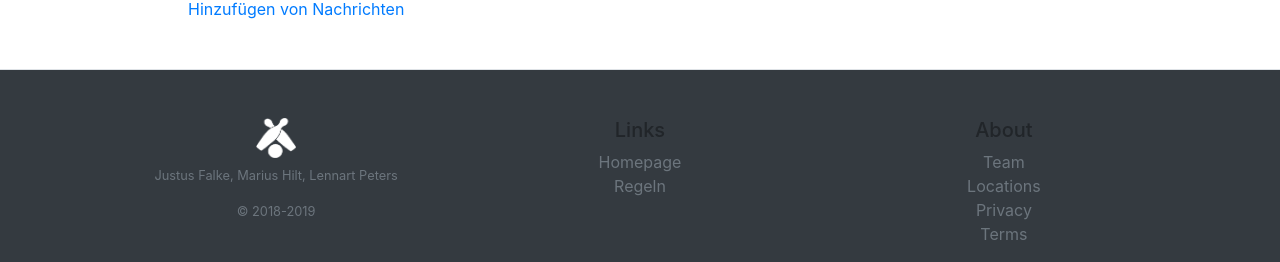
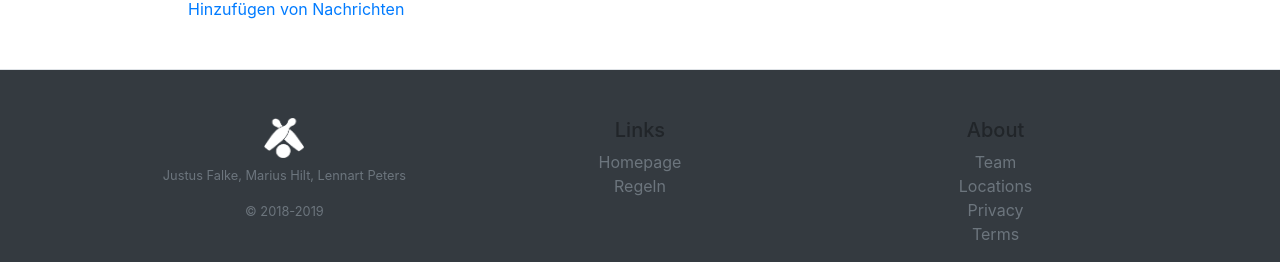
Before and after one commit to JustusFAusS/KC-Dauerstramm, a PHP site: page /html/homepage/index.php in a window 1280 px wide. Shown: the part 917-1179 px from the top of the page. Run offline with PHP 8.4, Linux system fonts and the light colour scheme.

Commit message:
Kleinere Anpassungen an der Homepage

```diff
--- a/html/homepage/footer.php
+++ b/html/homepage/footer.php
@@ -1,4 +1,5 @@
-<footer class="border-top bg-dark pt-5">
+<footer class="page-footer border-top bg-dark pt-5">
+    <div class="container-fluid">
         <div class="row">
             <div class="col-sm-1">
             </div>
@@ -30,4 +31,5 @@
             <div class="col-sm-1">
             </div>
         </div>
+    </div>
 </footer>
--- a/html/homepage/header.php
+++ b/html/homepage/header.php
@@ -6,7 +6,6 @@
 <script src="https://cdnjs.cloudflare.com/ajax/libs/popper.js/1.14.7/umd/popper.min.js"></script>
 <script src="https://maxcdn.bootstrapcdn.com/bootstrap/4.3.1/js/bootstrap.min.js"></script>
 
-<!-- A grey horizontal navbar that becomes vertical on small screens -->
 <nav class="navbar navbar-expand-sm navbar-dark bg-dark">
     <!-- Fette Schrift -->
     <a class="navbar-brand" href="/html/homepage/index.php"><img class="rounded mr-2" src="/resources/images/homepage/HomepageIcon.png" alt="" style="width:30px;">Kegelclub-Homepage</a>
--- a/html/homepage/index.php
+++ b/html/homepage/index.php
@@ -9,7 +9,6 @@
 <html>
  <head>
   	<title>Homepage</title>
-	<link rel="stylesheet" href="index_style.css">
  </head>
  <body id="body">
     <div id="whole_page">
--- a/html/homepage/index_style.css
+++ /dev/null
@@ -1,3 +0,0 @@
-body {
-  background-color: lightblue;
-}
```
Lines whose indentation alone changed are shown as unchanged.
